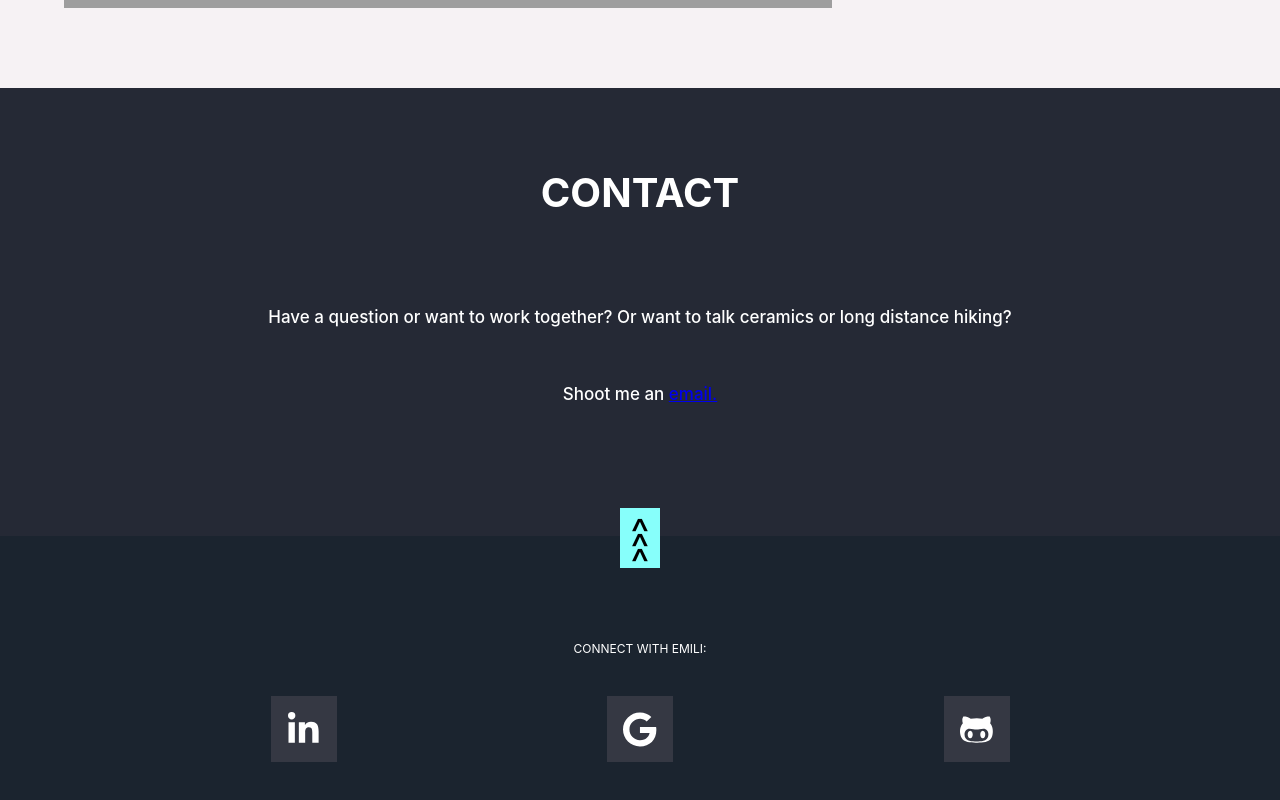
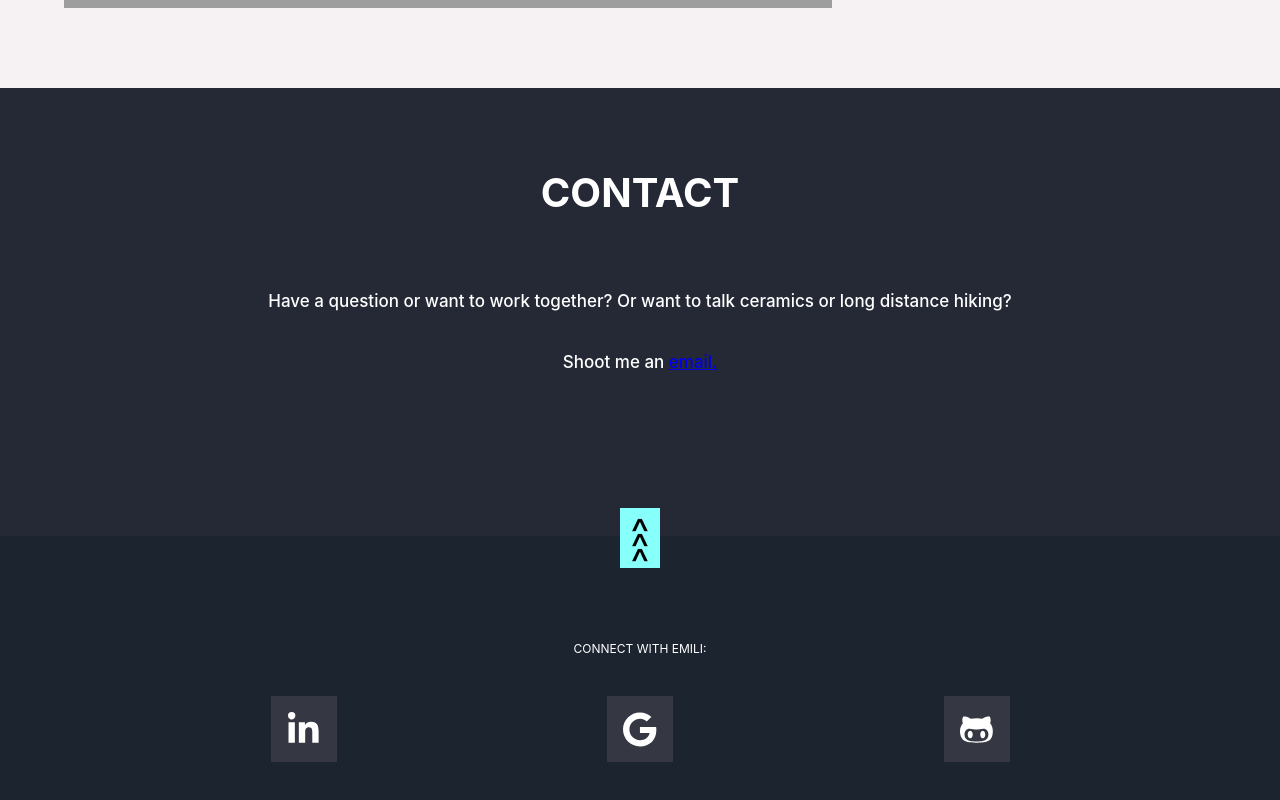
Before and after one commit to Ekaiman/Portfolio, a React (Create React App) app: page / in a window 1280 px wide. Shown: the part 2422-3222 px from the top of the page. Built offline with nearby package versions, Linux system fonts and the light colour scheme; no server answers; grey boxes are pictures that could not be loaded.

Commit message:
Adjust margin

```diff
--- a/src/Components/Contact/Contact.css
+++ b/src/Components/Contact/Contact.css
@@ -41,7 +41,7 @@
 }
 
 .contact-words{
-  margin-top: 5vh;
+  margin-top: 3vh;
   font-weight: 500;
   font-size: 17px;
   /* border: solid yellow; */
```
